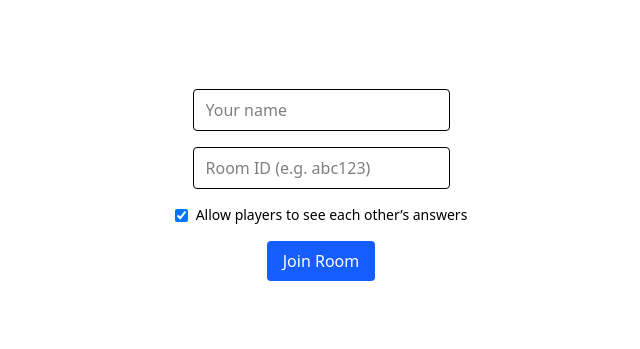
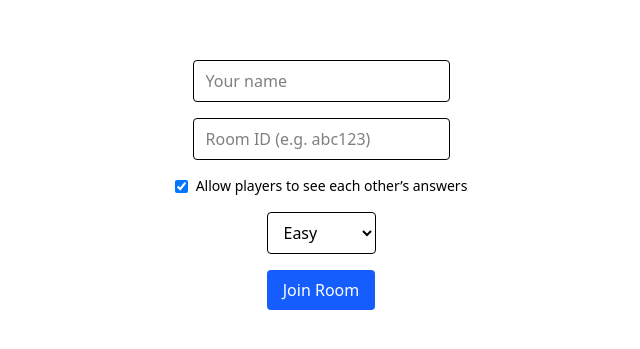
Before and after one commit to DesignedByAntonio/multiplayer-sudoku, a React (Vite) app in the folder client/: page / in a window 1280 px wide. Shown: the part 215-564 px from the top of the page, without its empty margins (319-959 px from the left). Built offline with nearby package versions, Linux system fonts and the light colour scheme.

Commit message:
Add puzzle difficulty selector at room creation and support on server

```diff
--- a/client/src/App.jsx
+++ b/client/src/App.jsx
@@ -16,6 +16,7 @@ export default function App() {
   const [showLb, setShowLb]   = useState(false)
   const [scores, setScores]   = useState([])
   const [showOthers, setShowOthers] = useState(true)
+  const [difficulty, setDifficulty] = useState('easy');
 
 
 
@@ -25,7 +26,7 @@ export default function App() {
     if (!userName || !roomId) return
 
     // 1. Fetch a puzzle (hardcode 'easy' for now)
-    const resp = await fetch(`${import.meta.env.VITE_API_BASE_URL}/api/puzzle/easy`)
+    const resp = await fetch(`${import.meta.env.VITE_API_BASE_URL}/api/puzzle/${difficulty}`)
     const { grid } = await resp.json()
 
     // 2. Convert the 81-char string into a 9×9 array of '' or '1'–'9'
@@ -82,6 +83,15 @@ export default function App() {
         </label>
 
 
+        <select
+          className="px-3 py-2 border rounded"
+          value={difficulty}
+          onChange={e => setDifficulty(e.target.value)}
+        >
+          <option value="easy">Easy</option>
+          <option value="medium">Medium</option>
+          <option value="hard">Hard</option>
+        </select>
 
 
 
--- a/client/src/SudokuGrid.jsx
+++ b/client/src/SudokuGrid.jsx
@@ -72,7 +72,7 @@ export default function SudokuGrid({ roomId, userName }) {
 
     const [showOthers, setShowOthers] = useState(true)
     const [mistakes, setMistakes] = useState(0)
-
+    const [difficulty, setDifficulty] = useState('easy')
     const [noteMode, setNoteMode] = useState(false)
     const [notes, setNotes] = useState(
         Array.from({ length: 9 }, () => Array.from({ length: 9 }, () => []))
@@ -178,7 +178,7 @@ export default function SudokuGrid({ roomId, userName }) {
     useEffect(() => {
         socket.connect()
         console.log('[SOCKET] connected:', socket.connected)
-        socket.emit('join-room', { roomId, userName, showOthers })
+        socket.emit('join-room', { roomId, userName, showOthers, difficulty })
 
 
         // 3. Listen for remote updates
@@ -200,9 +200,9 @@ export default function SudokuGrid({ roomId, userName }) {
   }, [roomId, userName])
 
   useEffect(() => {
-    socket.on('room-data', ({ puzzle, players, showOthers  }) => {
+    socket.on('room-data', ({ puzzle, players, showOthers, difficulty  }) => {
         setShowOthers(showOthers)
-
+        setDifficulty(difficulty || 'easy')
         const flat = puzzle.split('').map(c => (c === '0' ? '' : c))
         const twoD = Array.from({ length: 9 }, (_, r) =>
           flat.slice(r * 9, r * 9 + 9)
```
Also changed, not shown: 1 other file (tests, documents, lock files or other folders).
